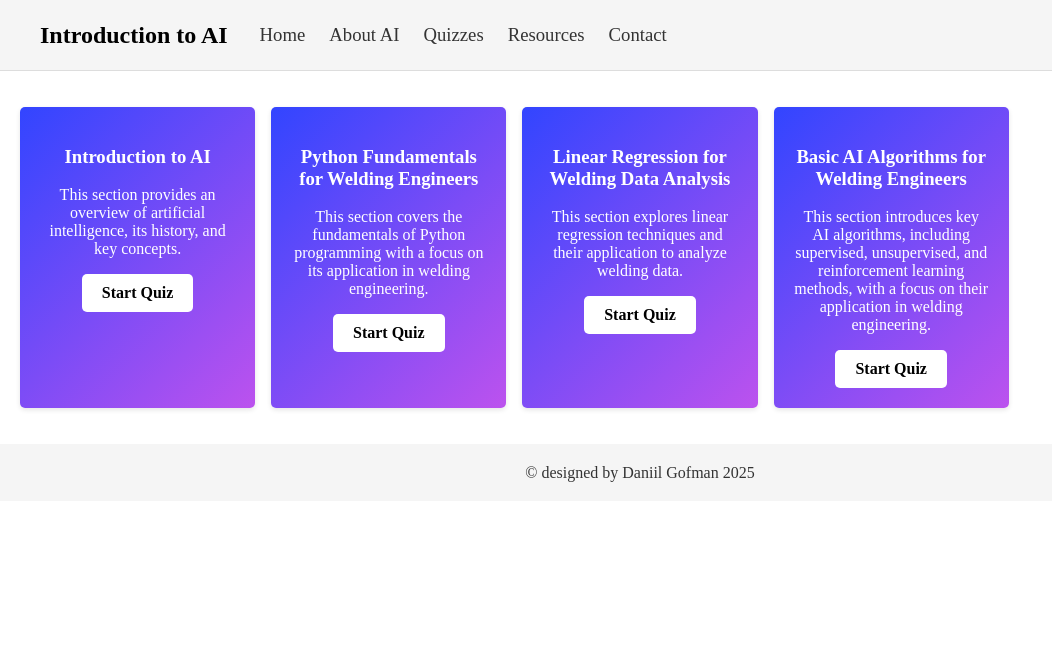
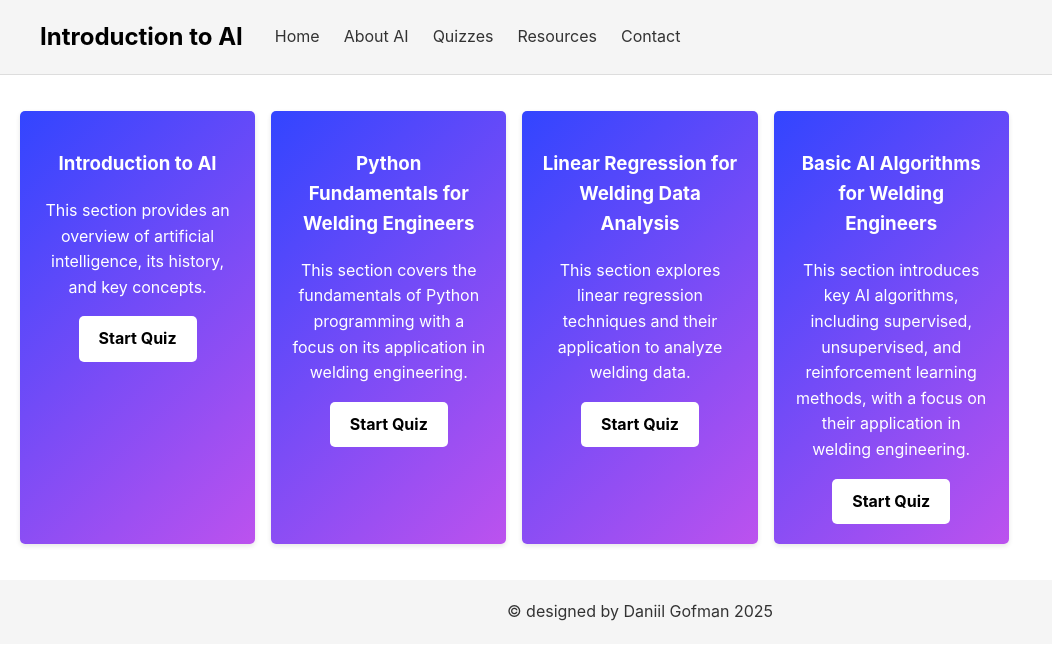
Before and after one commit to danielgof/ai-welding, an Astro site: page /quizzes in a window 1280 px wide. Shown: the whole page, without its empty margins (0-1052 px from the left). Built offline with nearby package versions, Linux system fonts and the light colour scheme; Astro itself is replaced by a stand-in of ours.

Commit message:
change styles for quizzes page

```diff
--- a/src/components/NavBar.astro
+++ b/src/components/NavBar.astro
@@ -2,9 +2,9 @@
 const links = [
   { href: "/", label: "Home" },
   { href: "/about_ai", label: "About AI" },
-  { href: "#description", label: "Course Description" },
-  { href: "#modules", label: "Modules" },
-  { href: "#assessment", label: "Assessment" },
+  // { href: "#description", label: "Course Description" },
+  // { href: "#modules", label: "Modules" },
+  // { href: "#assessment", label: "Assessment" },
   { href: "/quizzes", label: "Quizzes" },
   { href: "/schedule.pdf", label: "Resources" },
   { href: "/placeholder", label: "Contact" },
@@ -54,7 +54,7 @@ const links = [
     font-weight: bold;
     color: #000;
     text-decoration: none;
-    margin-right: 2rem; /* Add space between logo and the Home button */
+    margin-right: 2rem;
   }
   .menu-toggle {
     background: none;
@@ -62,7 +62,7 @@ const links = [
     font-size: 1.5rem;
     cursor: pointer;
     position: absolute;
-    right: 2rem; /* Align to the right edge of the navbar */
+    right: 2rem;
     z-index: 1000;
   }
   .dropdown {
--- a/src/components/NavBarExteranl.astro
+++ /dev/null
@@ -1,130 +0,0 @@
----
-const links = [
-  { href: "/", label: "Home" },
-  { href: "/about_ai", label: "About AI" },
-  { href: "/quizzes", label: "Quizzes" },
-  { href: "/schedule.pdf", label: "Resources" },
-  { href: "/placeholder", label: "Contact" },
-];
----
-
-<nav class="navbar">
-  <div class="container">
-    <div class="logo">
-      <a href="/">Introduction to AI</a>
-    </div>
-    <button class="menu-toggle" aria-label="Toggle navigation">☰</button>
-    <div class="dropdown">
-      <ul class="nav-links">
-        {
-          links.map((link) => (
-            <li>
-              <a href={link.href}>{link.label}</a>
-            </li>
-          ))
-        }
-      </ul>
-    </div>
-  </div>
-</nav>
-
-<style>
-  .navbar {
-    display: flex;
-    justify-content: space-between;
-    align-items: center;
-    padding: 1rem 2rem;
-    background-color: #f5f5f5;
-    border-bottom: 1px solid #ddd;
-    position: relative;
-  }
-  .container {
-    display: flex;
-    width: 100%;
-    max-width: 1200px;
-    margin: 0 auto;
-    align-items: center;
-    position: relative;
-  }
-  .logo a {
-    font-size: 1.5rem;
-    font-weight: bold;
-    color: #000;
-    text-decoration: none;
-    margin-right: 2rem; /* Add space between logo and the Home button */
-  }
-  .menu-toggle {
-    background: none;
-    border: none;
-    font-size: 1.5rem;
-    cursor: pointer;
-    position: absolute;
-    right: 2rem; /* Align to the right edge of the navbar */
-    z-index: 1000;
-  }
-  .dropdown {
-    position: absolute;
-    top: 100%;
-    right: 0;
-    display: none; /* Hidden by default */
-    background-color: #f5f5f5;
-    border: 1px solid #ddd;
-    width: 200px;
-    box-shadow: 0 4px 6px rgba(0, 0, 0, 0.1);
-    border-radius: 5px;
-  }
-  .dropdown.show {
-    display: block;
-  }
-  .nav-links {
-    list-style: none;
-    padding: 0.5rem 0;
-    margin: 0;
-  }
-  .nav-links li {
-    padding: 1rem 2rem;
-  }
-  .nav-links li a {
-    text-decoration: none;
-    color: #333;
-    font-size: 1.17rem;
-  }
-  .nav-links li a:hover {
-    color: #000;
-    background-color: #eee;
-    border-radius: 4px;
-  }
-  @media (min-width: 768px) {
-    .menu-toggle {
-      display: none; /* Hide the menu toggle button on larger screens */
-    }
-    .dropdown {
-      display: block;
-      position: static;
-      background: none;
-      box-shadow: none;
-      border: none;
-      width: auto;
-    }
-    .nav-links {
-      display: flex;
-      gap: 1.5rem;
-    }
-    .nav-links li {
-      padding: 0;
-    }
-  }
-</style>
-
-<script>
-  document.addEventListener("DOMContentLoaded", () => {
-    const menuToggle = document.querySelector(".menu-toggle");
-    const dropdown = document.querySelector(".dropdown");
-
-    if (menuToggle && dropdown) {
-      menuToggle.addEventListener("click", () => {
-        dropdown.classList.toggle("show");
-      });
-    }
-  });
-</script>
--- a/src/layouts/Layout.astro
+++ b/src/layouts/Layout.astro
@@ -21,21 +21,27 @@ import NavBar from "../components/NavBar.astro";
     <p>&copy; designed by Daniil Gofman {new Date().getFullYear()}</p>
   </footer>
 
-
   <style>
     html,
     body {
       margin: 0;
       width: 100%;
       height: 100%;
+      font-family: "Inter", sans-serif;
+      margin: 0;
+      padding: 0;
+      line-height: 1.6;
+      color: #333;
     }
     footer {
-      background-color: #f5f5f5; /* Light gray background */
+      background-color: #f5f5f5;
       padding: 0.2rem;
       text-align: center;
-      color: #333; /* Dark gray text color */
+      color: #333;
       position: sticky;
       bottom: 0;
     }
   </style>
+
+
 </html>
--- a/src/layouts/LayoutExternal.astro
+++ /dev/null
@@ -1,37 +0,0 @@
----
-import NavBarExteranl from '../components/NavBarExteranl.astro';
----
-<!doctype html>
-<html lang="en">
-	<head>
-		<meta charset="UTF-8" />
-		<meta name="viewport" content="width=device-width" />
-		<link rel="icon" type="image/svg+xml" href="/favicon.svg" />
-		<meta name="generator" content={Astro.generator} />
-		<title>AI Quizzes</title>
-	</head>
-  <header>
-    <NavBarExteranl />
-  </header>
-	<body>
-		<slot />
-	</body>
-  <footer>
-    <p>&copy; designed by Daniil Gofman {new Date().getFullYear()} </p>
-  </footer>
-</html>
-
-<style>
-	html,
-	body {
-		margin: 0;
-		width: 100%;
-		height: 100%;
-	}
-	footer {
-    background-color: #f5f5f5;
-    padding: .2rem;
-    text-align: center;
-    color: #333;
-  }
-</style>
--- a/src/pages/about_ai.astro
+++ b/src/pages/about_ai.astro
@@ -1,7 +1,7 @@
 ---
-import LayoutExternal from "../layouts/LayoutExternal.astro";
+import Layout from "../layouts/Layout.astro";
 ---
-<LayoutExternal>
+<Layout>
 
   <div id="container">
     <div id="container">
@@ -115,7 +115,7 @@ import LayoutExternal from "../layouts/LayoutExternal.astro";
     </div>
   </section>
 </div>
-</LayoutExternal>
+</Layout>
 
 <style>
   body {
--- a/src/pages/quizzes.astro
+++ b/src/pages/quizzes.astro
@@ -1,6 +1,6 @@
 ---
 import QuizCard from "../components/QuizCard.astro";
-import LayoutExternal from "../layouts/LayoutExternal.astro";
+import Layout from "../layouts/Layout.astro";
 const quizzes = [
   {
     title: "Introduction to AI",
@@ -25,7 +25,7 @@ const quizzes = [
 ];
 ---
 
-<LayoutExternal>
+<Layout>
   <section class="course-grid">
     <ul class="grid-container">
       {
@@ -35,7 +35,7 @@ const quizzes = [
       }
     </ul>
   </section>
-</LayoutExternal>
+</Layout>
 
 <style>
   ul {
@@ -44,8 +44,8 @@ const quizzes = [
     padding: 20px;
     display: grid;
     grid-template-columns: repeat(auto-fill, minmax(200px, 1fr));
-    gap: 1rem; /* Adjusts spacing between grid items */
-    justify-items: stretch; /* Ensures rows are filled completely */
+    gap: 1rem;
+    justify-items: stretch;
   }
   li {
     background-color: #f0f0f0;
```
Also changed, not shown: src/pages/introduction_to_ai.astro (+4 -4 lines).
